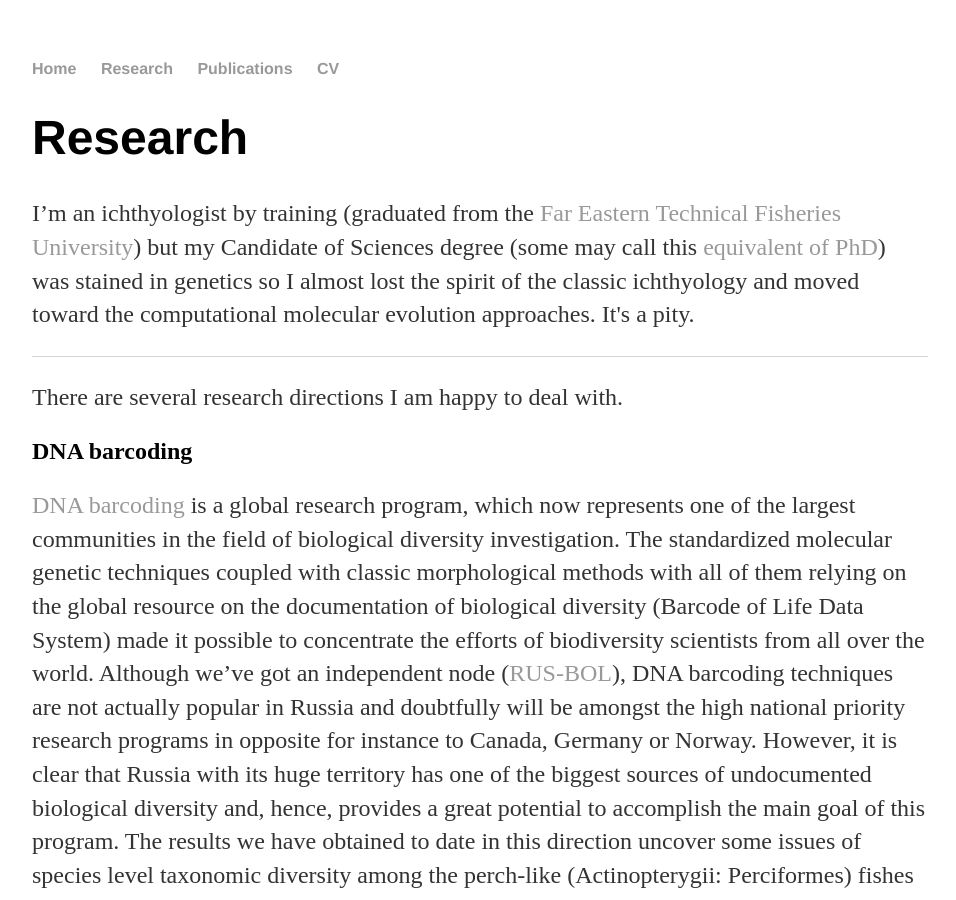
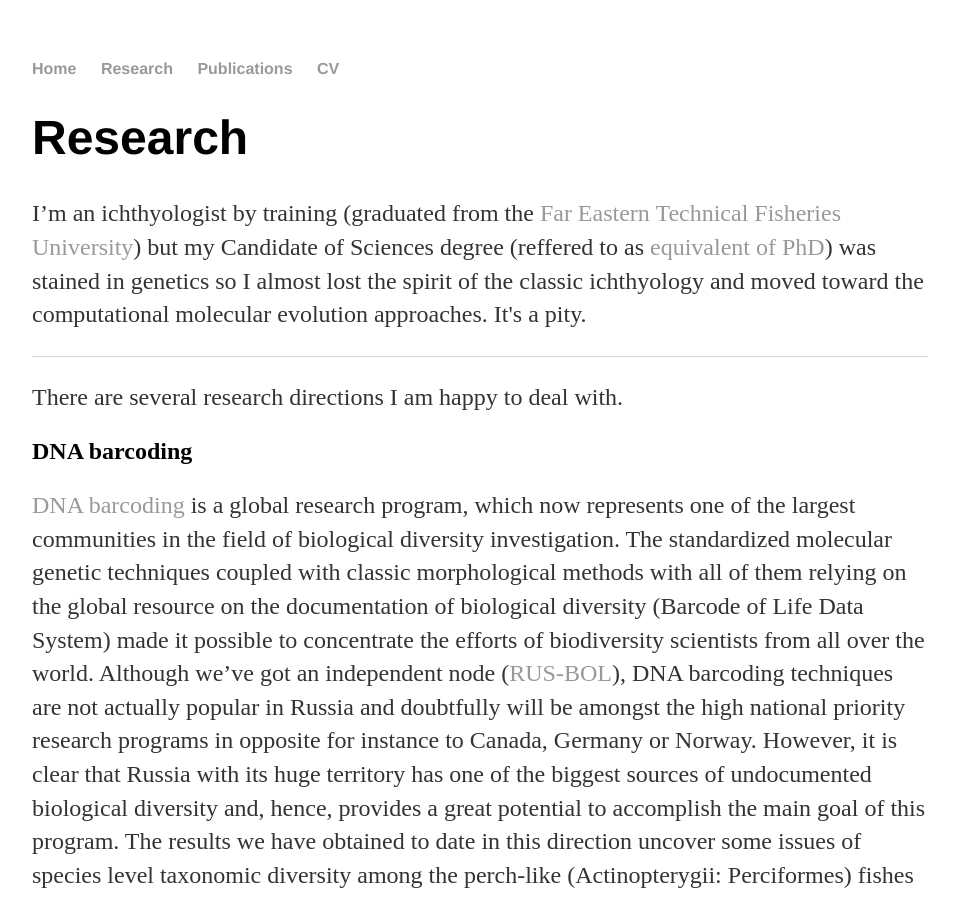
Before and after one commit to Sturcoal/Sturcoal.github.io, a Jekyll site: the page built from research.html, in a window 1280 px wide and 900 px high. Shown: the whole window, without its empty margins (160-1116 px from the left). Built offline with Jekyll 4.4.1, drawn with Linux system fonts in a browser that asks for light colours.

Commit message:
Update research.html

```diff
--- a/research.html
+++ b/research.html
@@ -6,7 +6,7 @@ title: Sergei Turanov
 	<h1>Research</h1>
 	<p>I’m an ichthyologist by training (graduated from the <a href="http://dalrybvtuz.ru/">Far Eastern
 Technical Fisheries University</a>)
-	but my Candidate of Sciences degree (some may call this <a href="https://en.wikipedia.org/wiki/Candidate_of_Sciences">equivalent
+	but my Candidate of Sciences degree (reffered to as <a href="https://en.wikipedia.org/wiki/Candidate_of_Sciences">equivalent
 of PhD</a>) was stained in genetics so I almost lost the spirit of the classic ichthyology and moved toward the computational molecular
 	evolution approaches. It's a pity.<p>
 	<footer>
```
